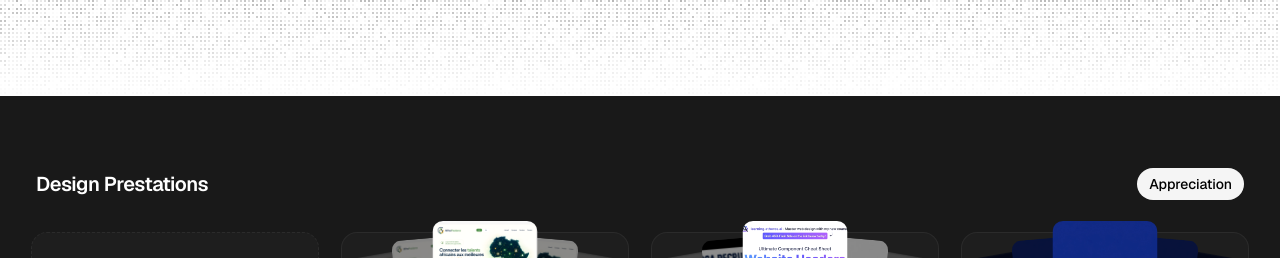
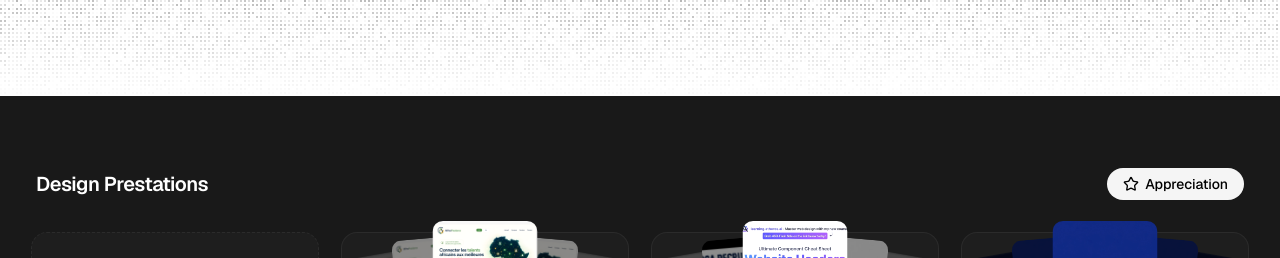
Before and after one commit to Foumvn/Portfolio-fredy, a Next.js app: page /gallery in a window 1280 px wide. Shown: the top 258 px of the page. Built offline with nearby package versions, Linux system fonts and the light colour scheme.

Commit message:
feat: ajout étoile cliquable (fill/unfill) sur bouton Appreciation

```diff
--- a/src/app/gallery/page.tsx
+++ b/src/app/gallery/page.tsx
@@ -2,6 +2,7 @@
 
 import { useState, useEffect, useMemo, useRef, useCallback } from "react"
 import confetti from "canvas-confetti"
+import { Star } from "lucide-react"
 import { galleryProjects as initialProjects, type GalleryProject } from "@/lib/gallery-data"
 import { ProjectFolder } from "@/components/gallery/project-folder"
 import { Toaster } from "sonner"
@@ -47,6 +48,7 @@ export default function GalleryPage() {
   const [showContent, setShowContent] = useState(false)
   const mainRef = useRef<HTMLElement>(null)
   const [selectedProject, setSelectedProject] = useState<GalleryProject | null>(null)
+  const [liked, setLiked] = useState(false)
 
   useEffect(() => {
     const hasNewInvisible = newProjects.some((p) => p.isNew && !p.isVisible)
@@ -164,8 +166,13 @@ export default function GalleryPage() {
             <div className="flex items-center justify-between h-12 mb-6 px-1">
               <h1 className="text-lg sm:text-xl font-semibold text-white tracking-tight">Design Prestations</h1>
               <button
-                className="text-sm font-medium text-black rounded-full hover:bg-white/90 transition-colors py-1.5 bg-card-foreground px-3 whitespace-nowrap"
+                className={`text-sm font-medium rounded-full transition-all py-1.5 px-3 sm:px-4 whitespace-nowrap flex items-center gap-1.5 ${
+                  liked
+                    ? "bg-amber-100 text-amber-700 hover:bg-amber-200"
+                    : "text-black bg-card-foreground hover:bg-white/90"
+                }`}
                 onClick={(e) => {
+                  setLiked((prev) => !prev)
                   const rect = e.currentTarget.getBoundingClientRect()
                   const x = (rect.left + rect.width / 2) / window.innerWidth
                   const y = (rect.top + rect.height / 2) / window.innerHeight
@@ -203,6 +210,11 @@ export default function GalleryPage() {
                   }, 100)
                 }}
               >
+                <Star
+                  className={`w-4 h-4 transition-all ${
+                    liked ? "fill-amber-500 text-amber-500" : "text-current"
+                  }`}
+                />
                 Appreciation
               </button>
             </div>
```
